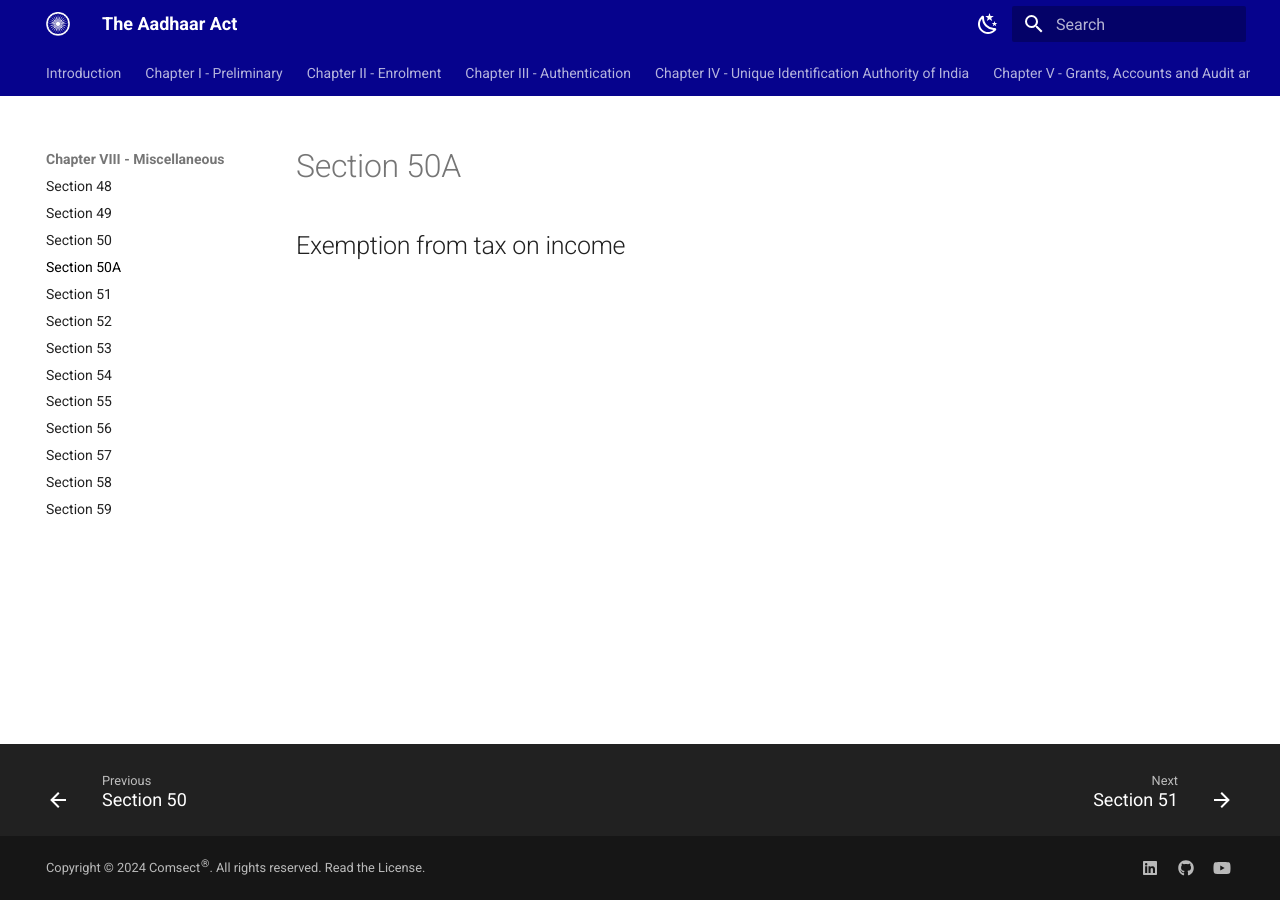
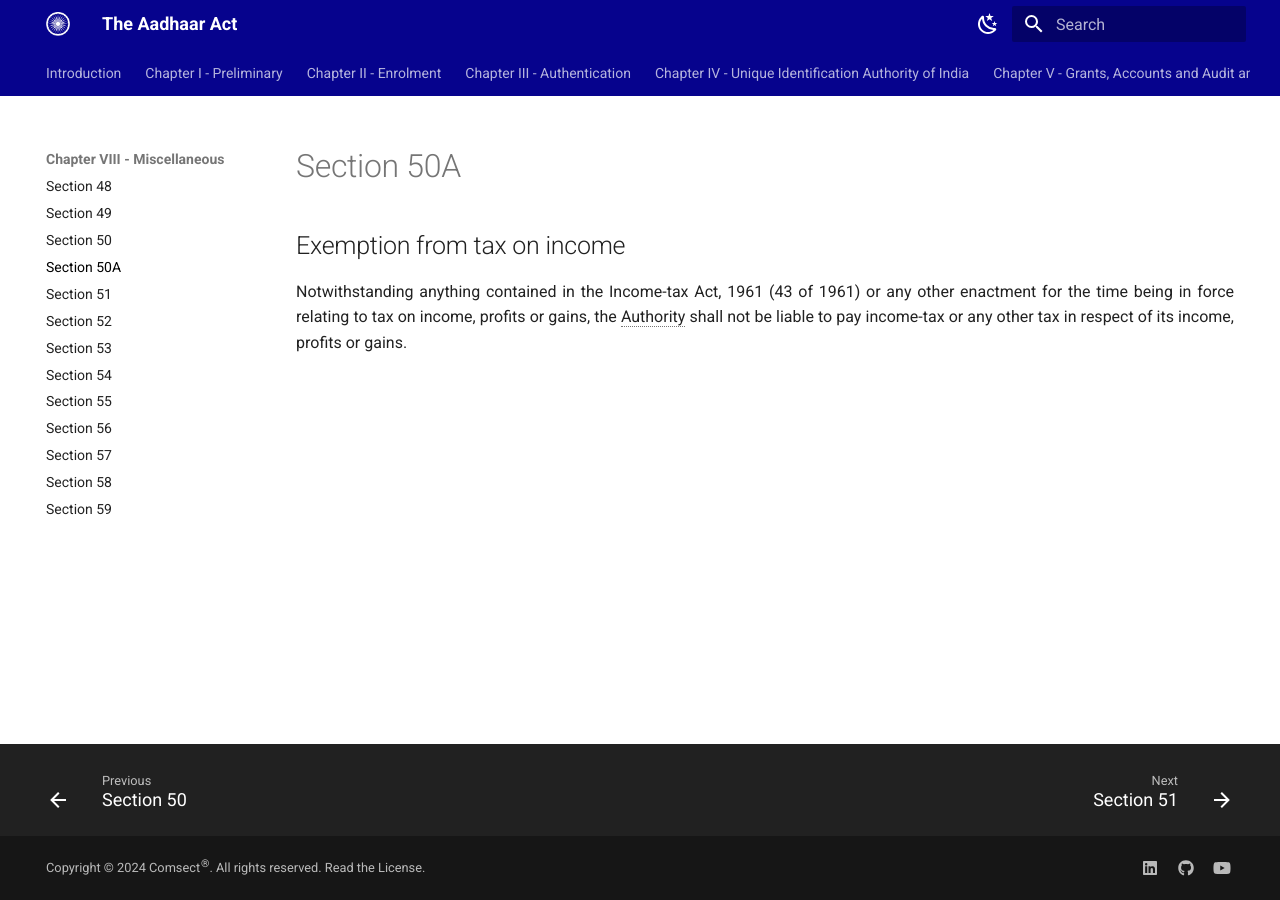
Before and after one commit to comsect/aadhaar-act, an MkDocs documentation site: the page built from docs/en/50A.md, in a window 1280 px wide. Built offline with MkDocs 1.6.1 and Material for MkDocs 9.7.7, drawn with Linux system fonts in a browser that asks for light colours.

Commit message:
add section-fifty-a

```diff
--- a/docs/en/50A.md
+++ b/docs/en/50A.md
@@ -5,3 +5,5 @@
 ---
 
 ## Exemption from tax on income
+
+Notwithstanding anything contained in the Income-tax Act, 1961 (43 of 1961) or any other enactment for the time being in force relating to tax on income, profits or gains, the Authority shall not be liable to pay income-tax or any other tax in respect of its income, profits or gains.
```
